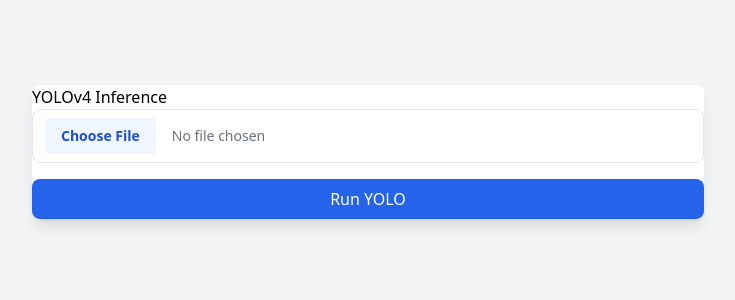
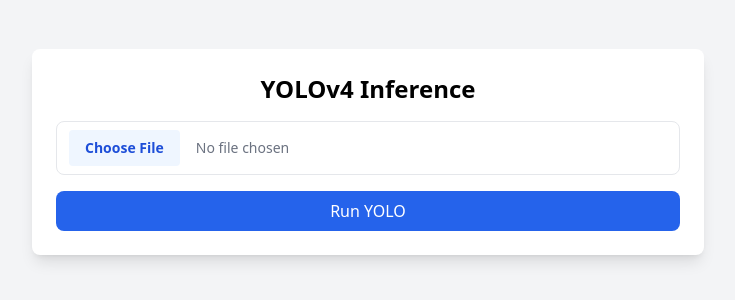
Before and after one commit to 8Wenders8/fog-yolo-service, a plain HTML site: page frontend/index.html in a window 1280 px wide. Shown: the part 248-548 px from the top of the page, without its empty margins (272-1007 px from the left). Drawn offline with nearby package versions, Linux system fonts and the light colour scheme.

Commit message:
Fix typo

```diff
--- a/frontend/index.html
+++ b/frontend/index.html
@@ -9,8 +9,8 @@
   <script src="https://unpkg.com/vue@3/dist/vue.global.prod.js"></script>
 </head>
 <body class="h-full flex items-center justify-center p-4">
-  <div id="app" class="w-full max-w-sm sm:max-w-md md:max-w-lg lg:max-w-xl xl:max-w-2xl 2xl:max-w-4xl mx-auto bg-white shadow-lg rounded-lg p-6>
-	<h1 class="text-3xl md:text-4xl font-bold mb-6 text-center">YOLOv4 Inference</h1>
+  <div id="app" class="w-full max-w-sm sm:max-w-md md:max-w-lg lg:max-w-xl xl:max-w-2xl 2xl:max-w-4xl mx-auto bg-white shadow-lg rounded-lg p-6">
+	<h1 class="text-2xl font-bold mb-4 text-center">YOLOv4 Inference</h1>
 
     <form @submit.prevent="submit" class="space-y-4">
       <input
```
